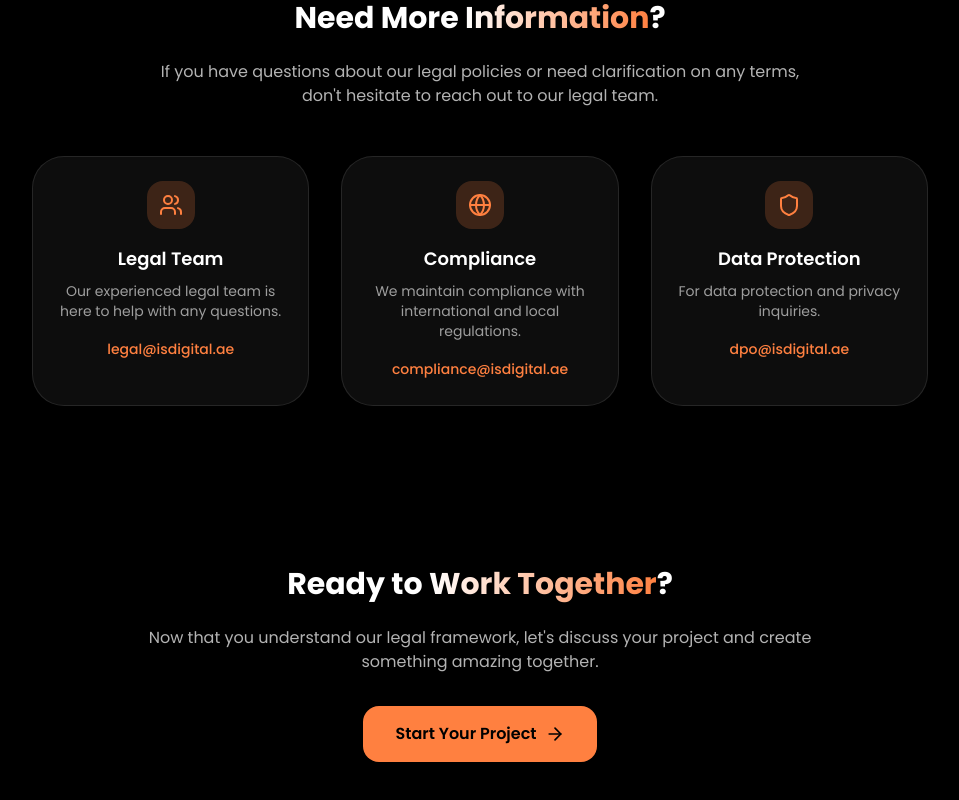
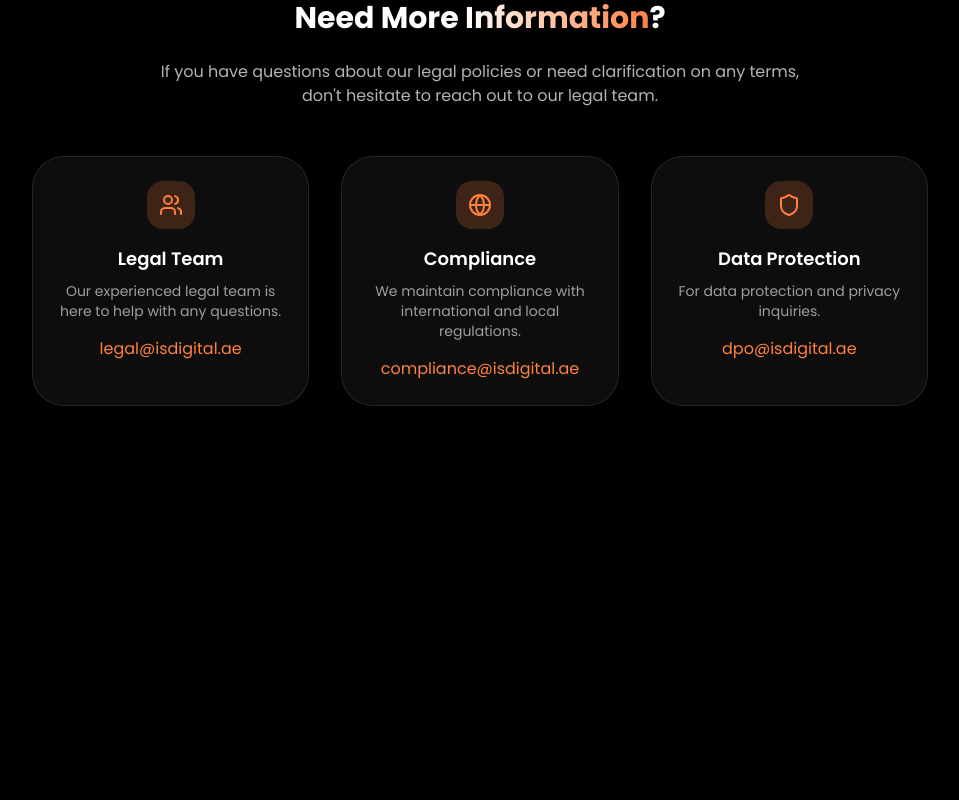
Before and after one commit to ssuvorin/iands-digital-portfolio, a Next.js app: page /legal in a window 1280 px wide. Shown: the part 2934-3734 px from the top of the page, without its empty margins (160-1119 px from the left). After the commit the page ends 3420 px from the top, so only its background shows below. Built offline with nearby package versions, Linux system fonts and the light colour scheme.

Commit message:
Fix ESLint errors: replace unescaped quotes and apostrophes with HTML entities

```diff
--- a/app/projects/[slug]/page.tsx
+++ b/app/projects/[slug]/page.tsx
@@ -163,7 +163,7 @@
               transition={{ duration: 0.8 }}
               viewport={{ once: true }}
             >
-              <div className="text-6xl text-accent/20 mb-6">"</div>
+              <div className="text-6xl text-accent/20 mb-6">&quot;</div>
               <blockquote className="text-2xl md:text-3xl font-light text-white/90 leading-relaxed mb-8">
                 {project.quote}
               </blockquote>
--- a/components/AboutClient.tsx
+++ b/components/AboutClient.tsx
@@ -55,7 +55,7 @@
             animate={{ opacity: 1, y: 0 }}
             transition={{ duration: 0.8, delay: 0.2 }}
           >
-            We're I&S Digital - a creative agency that transforms ambitious brands through
+            We&apos;re I&S Digital - a creative agency that transforms ambitious brands through
             innovative digital strategies and cutting-edge design.
           </motion.p>
         </div>
@@ -90,7 +90,7 @@
                   I&S Digital has grown into a trusted partner for premium brands across multiple industries.
                 </p>
                 <p>
-                  From luxury real estate to cutting-edge F&B concepts, we've helped ambitious businesses
+                  From luxury real estate to cutting-edge F&B concepts, we&apos;ve helped ambitious businesses
                   transform their digital presence and achieve remarkable growth through strategic thinking
                   and flawless execution.
                 </p>
@@ -188,7 +188,7 @@
               Ready to <span className="gradient-text">Transform</span> Your Brand?
             </h2>
             <p className="text-white/70 mb-8 max-w-2xl mx-auto">
-              Let's discuss how we can help your business achieve its digital potential
+              Let&apos;s discuss how we can help your business achieve its digital potential
               and drive meaningful growth.
             </p>
             <motion.div
--- a/components/CareersClient.tsx
+++ b/components/CareersClient.tsx
@@ -126,7 +126,7 @@
               Why <span className="gradient-text">I&S Digital</span>?
             </h2>
             <p className="text-white/70 max-w-2xl mx-auto">
-              We're not just a workplace – we're a community of innovators building the future of digital experiences.
+              We&apos;re not just a workplace – we&apos;re a community of innovators building the future of digital experiences.
             </p>
           </motion.div>
           <div className="grid grid-cols-1 md:grid-cols-2 lg:grid-cols-4 gap-8">
--- a/components/ContactClient.tsx
+++ b/components/ContactClient.tsx
@@ -73,7 +73,7 @@
     setIsSubmitting(false)
 
     // You would typically send this to your backend here
-    alert('Thank you for your message! We\'ll get back to you soon.')
+    alert('Thank you for your message! We&apos;ll get back to you soon.')
   }
 
   const handleChange = (e: React.ChangeEvent<HTMLInputElement | HTMLTextAreaElement | HTMLSelectElement>) => {
@@ -95,7 +95,7 @@
             animate={{ opacity: 1, y: 0 }}
             transition={{ duration: 0.8 }}
           >
-            Let's Create Something <span className="gradient-text">Amazing</span>
+            Let&apos;s Create Something <span className="gradient-text">Amazing</span>
           </motion.h1>
           <motion.p
             className="text-xl text-white/80 max-w-2xl mx-auto leading-relaxed"
@@ -103,7 +103,7 @@
             animate={{ opacity: 1, y: 0 }}
             transition={{ duration: 0.8, delay: 0.2 }}
           >
-            Ready to transform your digital presence? We're here to help bring your vision to life
+            Ready to transform your digital presence? We&apos;re here to help bring your vision to life
             with innovative strategies and exceptional execution.
           </motion.p>
         </div>
--- a/components/FeaturedMetrics.tsx
+++ b/components/FeaturedMetrics.tsx
@@ -122,7 +122,7 @@
             transition={{ duration: 0.6, delay: 0.4 }}
             viewport={{ once: true }}
           >
-            Numbers don't lie. Our data-driven approach consistently delivers
+            Numbers don&apos;t lie. Our data-driven approach consistently delivers
             exceptional outcomes for brands across industries.
           </motion.p>
         </motion.div>
--- a/components/LegalClient.tsx
+++ b/components/LegalClient.tsx
@@ -84,7 +84,7 @@
             animate={{ opacity: 1, y: 0 }}
             transition={{ duration: 0.8, delay: 0.2 }}
           >
-            Transparency and trust are fundamental to our business. Here you'll find all the legal
+            Transparency and trust are fundamental to our business. Here you&apos;ll find all the legal
             information you need about our services, privacy practices, and terms of engagement.
           </motion.p>
         </div>
@@ -147,7 +147,7 @@
             </h2>
             <p className="text-white/70 max-w-2xl mx-auto">
               If you have questions about our legal policies or need clarification on any terms,
-              don't hesitate to reach out to our legal team.
+              don&apos;t hesitate to reach out to our legal team.
             </p>
           </motion.div>
           <div className="grid grid-cols-1 md:grid-cols-3 gap-8">
@@ -192,7 +192,7 @@
                 </p>
                 <a
                   href={`mailto:${item.contact}`}
-                  className="text-accent hover:text-accent/80 transition-colors duration-300 text-sm font-medium"
+                  className="text-accent hover:underline"
                 >
                   {item.contact}
                 </a>
@@ -201,37 +201,6 @@
           </div>
         </div>
       </section>
-      {/* CTA Section */}
-      <section className="py-20 px-4">
-        <div className="max-w-4xl mx-auto text-center">
-          <motion.div
-            initial={{ opacity: 0, y: 30 }}
-            whileInView={{ opacity: 1, y: 0 }}
-            transition={{ duration: 0.8 }}
-            viewport={{ once: true }}
-          >
-            <h2 className="text-3xl font-bold mb-6">
-              Ready to <span className="gradient-text">Work Together</span>?
-            </h2>
-            <p className="text-white/70 mb-8 max-w-2xl mx-auto">
-              Now that you understand our legal framework, let's discuss your project
-              and create something amazing together.
-            </p>
-            <motion.div
-              whileHover={{ scale: 1.05 }}
-              whileTap={{ scale: 0.95 }}
-            >
-              <Link
-                href="/contact"
-                className="inline-flex items-center bg-accent hover:bg-accent/90 text-black px-8 py-4 rounded-lg font-semibold transition-colors duration-300"
-              >
-                Start Your Project
-                <ArrowRight className="ml-2 w-5 h-5" />
-              </Link>
-            </motion.div>
-          </motion.div>
-        </div>
-      </section>
     </main>
   )
 }
--- a/components/Navbar.tsx
+++ b/components/Navbar.tsx
@@ -81,7 +81,7 @@
               href="/contact"
               className="bg-accent hover:bg-accent/90 text-black px-6 py-2 rounded-lg font-medium"
             >
-              Let's Talk
+              Let&apos;s Talk
             </MagneticButton>
           </motion.div>
 
@@ -136,7 +136,7 @@
                   className="bg-accent hover:bg-accent/90 text-black px-6 py-2 rounded-lg font-medium w-full text-center"
                   onClick={() => setIsOpen(false)}
                 >
-                  Let's Talk
+                  Let&apos;s Talk
                 </MagneticButton>
               </motion.div>
             </div>
--- a/components/ProjectsClient.tsx
+++ b/components/ProjectsClient.tsx
@@ -26,7 +26,7 @@
             animate={{ opacity: 1, y: 0 }}
             transition={{ duration: 0.8, delay: 0.2 }}
           >
-            Discover how we've helped brands across industries achieve
+            Discover how we&apos;ve helped brands across industries achieve
             remarkable growth through strategic digital solutions.
           </motion.p>
         </div>
@@ -171,7 +171,7 @@
               Ready to Join Our <span className="gradient-text">Success Stories</span>?
             </h2>
             <p className="text-white/70 mb-8 max-w-2xl mx-auto">
-              Let's discuss how we can help transform your brand and achieve
+              Let&apos;s discuss how we can help transform your brand and achieve
               remarkable growth like our featured clients.
             </p>
             <motion.div
--- a/components/ServicesClient.tsx
+++ b/components/ServicesClient.tsx
@@ -311,8 +311,7 @@
               Ready to <span className="gradient-text">Transform</span> Your Business?
             </h2>
             <p className="text-white/70 mb-8 max-w-2xl mx-auto">
-              Let's discuss your project and create a customized solution that
-              drives real results for your brand.
+              We&apos;re passionate about helping brands grow. Let&apos;s build something extraordinary together.
             </p>
             <div className="flex flex-col sm:flex-row gap-4 justify-center">
               <motion.div
```
